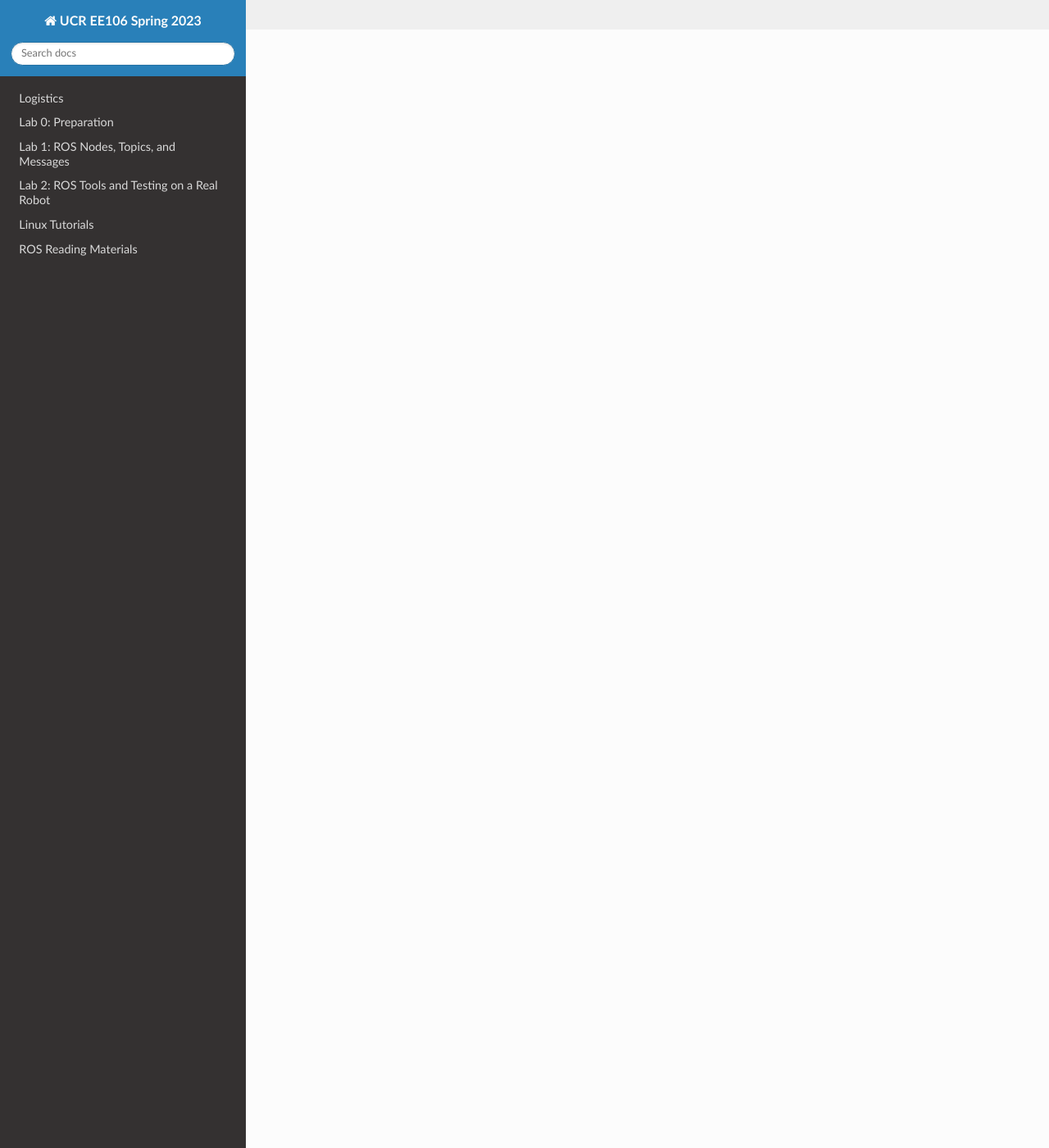
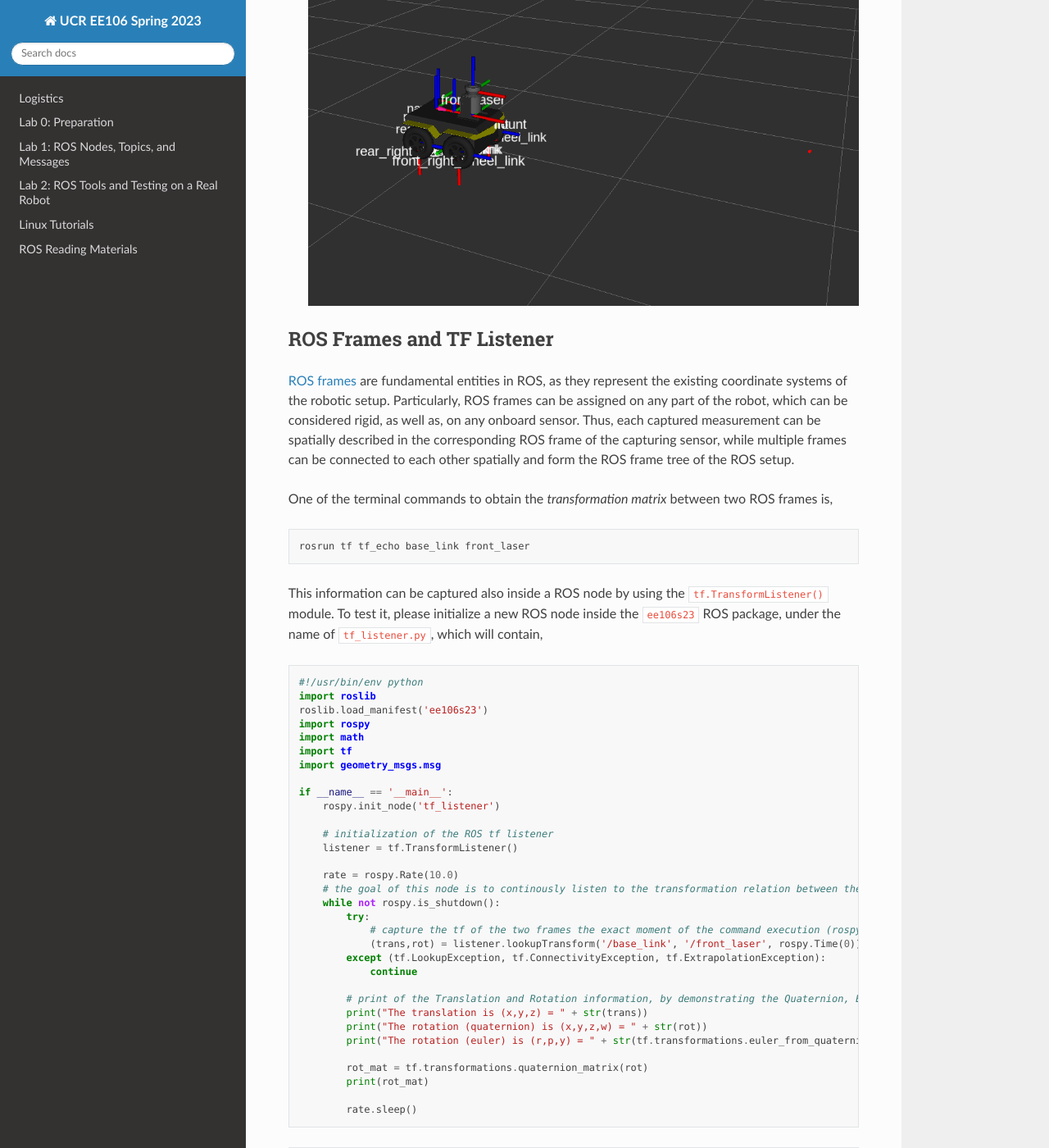
Before and after one commit to taektay/ee106, a Sphinx documentation site: the page built from docs/lab3.rst, in a window 1280 px wide and 1400 px high, scrolled down 1364 px. Shown: the whole window at 82% size. Built offline with Sphinx 7.4.7 and the Read the Docs theme 2.0.0, drawn with Linux system fonts in a browser that asks for light colours; some of the changed text lies outside the part shown.

Commit message:
Updated lab3

```diff
--- a/docs/lab2.rst
+++ b/docs/lab2.rst
@@ -215,12 +215,6 @@
    - \+ 10% Include a screenshot of the RViz while using the Jackal in the Gazebo world, having the RobotModel, TF, and the LiDAR visualization enabled.
    - \- 15% Penalty applies for each late day (up to two days).
 
-.. In this lab's submission, you need to develop a ROS node that can detect if there is an obstacle nearby to the simulated Jackal
-.. Develop a new python script
-.. do the subscriber read the sensor lidar
-.. detect if there is a
-.. what is the publish rate of the node that can run max
-
 
 Reading Materials
 -----------------
--- a/docs/lab3.rst
+++ b/docs/lab3.rst
@@ -4,7 +4,111 @@
 Overview
 --------
 
-
+RViz and TF Visualisation
 -----------
 
+Initially, we start the Gazebo simulator with the simulated Jackal robot. Thus, in separate terminals execute,
+
 .. code-block:: bash
+
+    roslaunch gazebo_ros empty_world.launch
+
+and
+
+.. code-block:: bash
+
+    roslaunch ee106s23 jackal.launch
+
+As the robot has been successfully spawned inside the Gazebo world, we can enable the ROS visualization tool, by executing in a separate terminal,
+
+.. code-block:: bash
+
+    rviz
+
+In order to visualize the robot in the RViz tool, we have to set firstly the visualization `Global Options/Fixed Frame` to any of the listed coordinate systems. For our setup, we set `Global Options/Fixed Frame` to ``base_link``, as it represents the base coordinate system of the Jackal robot. Also, we by using the `Add` button of the left panel of RViz, we add the visualization of the `TF`, the `RobotModel`, and the `LaserScan` by selecting, the latter, to visualize the `front/scan` ROS topic. Finally, to include a obstacle inside the Gazebo world, we add a `Stop Sign` model at the position (2,0,0).
+
+ .. image:: ../images/jackal_stop_sign.png
+    :align: center
+
+
+ .. image:: ../images/jackal_stop_sign_rviz.png
+    :align: center
+
+
+ROS Frames and TF Listener
+-----------
+
+`ROS frames <http://wiki.ros.org/tf2>`_ are fundamental entities in ROS, as they represent the existing coordinate systems of the robotic setup. Particularly, ROS frames can be assigned on any part of the robot, which can be considered rigid, as well as, on any onboard sensor. Thus, each captured measurement can be spatially described in the corresponding ROS frame of the capturing sensor, while multiple frames can be connected to each other spatially and form the ROS frame tree of the ROS setup.
+
+.. add image
+
+One of the terminal commands to obtain the `transformation matrix` between two ROS frames is,
+
+.. code-block:: bash
+
+    rosrun tf tf_echo base_link front_laser
+
+This information can be captured also inside a ROS node by using the ``tf.TransformListener()`` module. To test it, please initialize a new ROS node inside the ``ee106s23`` ROS package, under the name of ``tf_listener.py``, which will contain,
+
+.. code-block:: python
+
+    #!/usr/bin/env python
+    import roslib
+    roslib.load_manifest('ee106s23')
+    import rospy
+    import math
+    import tf
+    import geometry_msgs.msg
+
+    if __name__ == '__main__':
+        rospy.init_node('tf_listener')
+
+        # initialization of the ROS tf listener
+        listener = tf.TransformListener()
+
+        rate = rospy.Rate(10.0)
+        # the goal of this node is to continously listen to the transformation relation between the base_link and front_laser ROS frames and print the Translation and Rotation of the captured transformation matrix.
+        while not rospy.is_shutdown():
+            try:
+                # capture the tf of the two frames the exact moment of the command execution (rospy.Time(0))
+                (trans,rot) = listener.lookupTransform('/base_link', '/front_laser', rospy.Time(0))
+            except (tf.LookupException, tf.ConnectivityException, tf.ExtrapolationException):
+                continue
+
+            # print of the Translation and Rotation information, by demonstrating the Quaternion, Euler, and Rotation Matrix representation of the latter.
+            print("The translation is (x,y,z) = " + str(trans))
+            print("The rotation (quaternion) is (x,y,z,w) = " + str(rot))
+            print("The rotation (euler) is (r,p,y) = " + str(tf.transformations.euler_from_quaternion(rot)))
+
+            rot_mat = tf.transformations.quaternion_matrix(rot)
+            print(rot_mat)
+
+            rate.sleep()
+
+
+.. Submission
+.. -----------
+
+
+.. #. Submission: individual submission via Gradescope
+
+.. In this lab's submission, we will
+
+.. .. #. Demo: required (Demonstrate the ROS node functionality in the Gazebo world by using the Jackal.)
+
+.. #. Due time: 11:59pm, May 7, Sunday
+
+.. #. Files to submit:
+
+..    - lab3_report.pdf (A template .pdf is provided for the report.) **Please include screenshots were possible and describe in detail all followed steps by showing the reasoning and any important remarks.** The developed Python code can be included in the end of your report, along with comments for describing the code parts.
+
+.. #. Grading rubric:
+
+..    - \+ 10% Initialize the world setup as described above, by having the Jackal and the `Stop Sign` placed inside the Gazebo world.
+..    - \+ 10% Showcase on how you can print the `transformation matrix` between the `front_laser` frame and the frame of the front bumper `` by using the ``tf_echo`` command of the terminal.
+..    - \+ 10% Create a new `ROS node <link>`_ that contains a ROS listener and obtain the transformation the `front_laser` and the `front_mount` frames.
+..    - \+ 20% Print the translation and rotation matrices from the captured transformation and form the transformation matrix [4,x4].
+..    - \+ 10% Use the code of Lab 2 to subscrive on the `sensor_msgs/LaserScan` ROS topic of Jackal and obtain the all the ranges that are not ``inf``.
+..    - \+ 20% Transform all the ranges of the `front_laser` frame to the `front_mount` frame.
+..    - \+ 20% Teleoperate the robot inside the world and print the transformed `non inf` ranges. Include a screenshot of the terminal including the robot, the laser scan, and the terminal output (print) of the ROS node.
+..    - \- 15% Penalty applies for each late day (up to two days).
```
Also changed, not shown: images/jackal_stop_sign.png (added), images/jackal_stop_sign_rviz.png (added).
